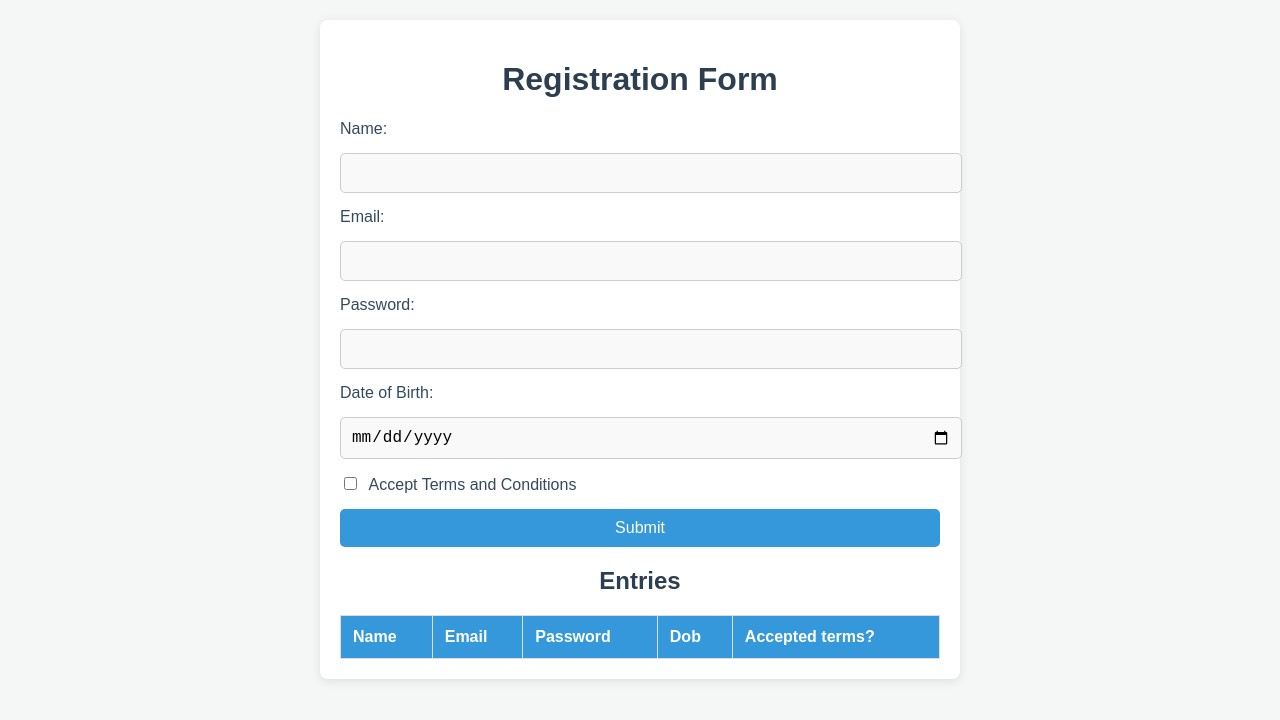
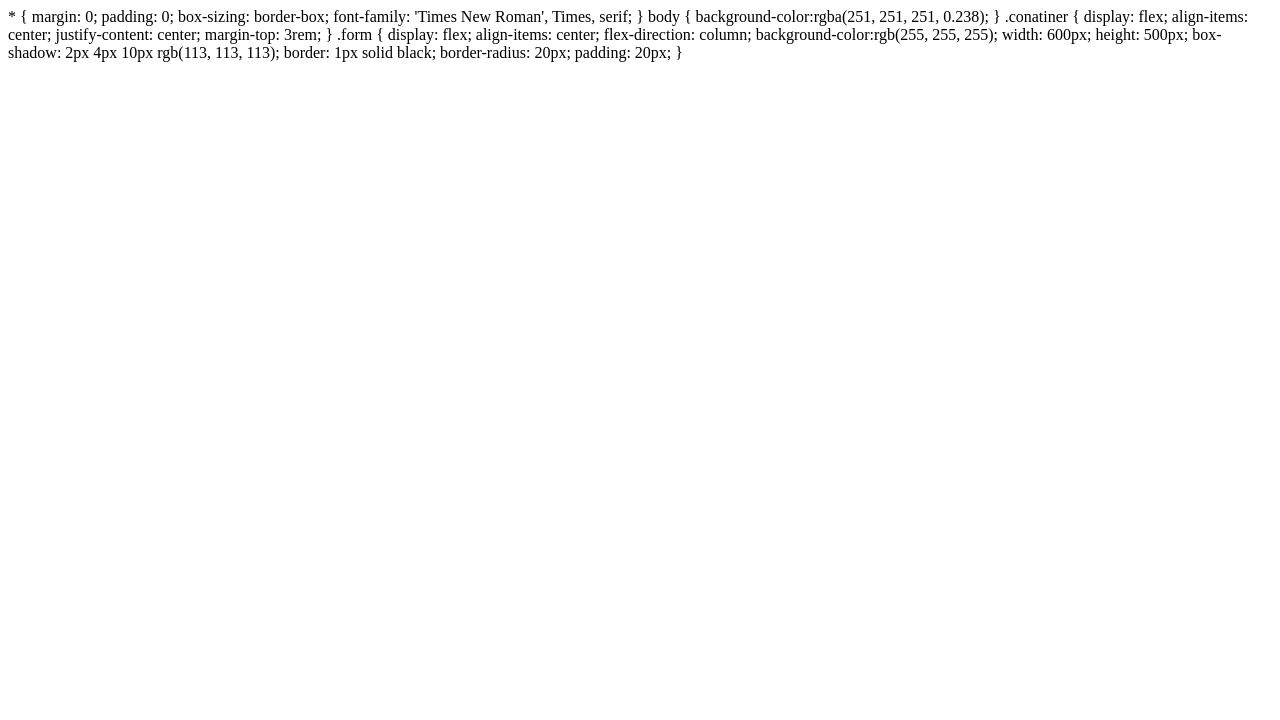
Before and after one commit to gollaaravindkumar/wd101, a plain HTML site: page index.html in a window 1280 px wide. Drawn offline with Linux system fonts and the light colour scheme.

Commit message:
Update index.html

```diff
--- a/index.html
+++ b/index.html
@@ -1,159 +1,27 @@
-<!DOCTYPE html>
-<html lang="en">
-<head>
-    <meta charset="UTF-8">
-    <meta name="viewport" content="width=device-width, initial-scale=1.0">
-    <title>Registration Form</title>
-    <style>
-        /* Body styling */
-        body {
-            font-family: Arial, sans-serif;
-            margin: 0;
-            padding: 20px;
-            background-color: #f4f7f6;
-            color: #333;
-        }
-
-        /* Container for form */
-        .container {
-            max-width: 600px;
-            margin: 0 auto;
-            padding: 20px;
-            background-color: white;
-            border-radius: 8px;
-            box-shadow: 0 2px 10px rgba(0, 0, 0, 0.1);
-        }
-
-        h1, h2 {
-            text-align: center;
-            color: #2c3e50;
-        }
-
-        /* Form styling */
-        form {
-            display: flex;
-            flex-direction: column;
-            gap: 15px;
-        }
-
-        label {
-            font-size: 1rem;
-            color: #34495e;
-        }
-
-        input[type="text"],
-        input[type="email"],
-        input[type="password"],
-        input[type="date"] {
-            width: 100%;
-            padding: 10px;
-            font-size: 1rem;
-            border: 1px solid #ccc;
-            border-radius: 5px;
-            background-color: #f9f9f9;
-            transition: border-color 0.3s;
-        }
-
-        input[type="text"]:focus,
-        input[type="email"]:focus,
-        input[type="password"]:focus,
-        input[type="date"]:focus {
-            border-color: #3498db;
-            outline: none;
-        }
-
-        input[type="checkbox"] {
-            margin-right: 8px;
-        }
-
-        /* Submit button styling */
-        button[type="submit"] {
-            padding: 10px 20px;
-            background-color: #3498db;
-            color: white;
-            font-size: 1rem;
-            border: none;
-            border-radius: 5px;
-            cursor: pointer;
-            transition: background-color 0.3s;
-        }
-
-        button[type="submit"]:hover {
-            background-color: #2980b9;
-        }
-
-        /* Table styling */
-        table {
-            width: 100%;
-            border-collapse: collapse;
-            margin-top: 20px;
-        }
-
-        table, th, td {
-            border: 1px solid #ddd;
-        }
-
-        th, td {
-            padding: 12px;
-            text-align: left;
-        }
-
-        th {
-            background-color: #3498db;
-            color: white;
-        }
-
-        tr:nth-child(even) {
-            background-color: #f9f9f9;
-        }
-
-
-    </style>
-</head>
-<body>
-
-    <div class="container">
-        <h1>Registration Form</h1>
-
-        <form id="registrationForm">
-            <label for="name">Name:</label>
-            <input type="text" id="name" required>
-
-            <label for="email">Email:</label>
-            <input type="email" id="email" required>
-
-            <label for="password">Password:</label>
-            <input type="password" id="password" required>
-
-            <label for="dob">Date of Birth:</label>
-            <input type="date" id="dob" required>
-
-            <label for="terms">
-                <input type="checkbox" id="terms" required>
-                Accept Terms and Conditions
-            </label>
-
-            <button type="submit">Submit</button>
-        </form>
-
-        <h2>Entries</h2>
-
-        <table id="userTable">
-            <thead>
-                <tr>
-                    <th>Name</th>
-                    <th>Email</th>
-                    <th>Password</th>
-                    <th>Dob</th>
-                    <th>Accepted terms?</th>
-                </tr>
-            </thead>
-            <tbody>
-                <!-- Table rows will be dynamically added here -->
-            </tbody>
-        </table>
-    </div>
-
-    <script src="index.js"></script>
-</body>
-</html>
+* {
+    margin: 0;
+    padding: 0;
+    box-sizing: border-box;
+    font-family: 'Times New Roman', Times, serif;
+  }
+  body {
+    background-color:rgba(251, 251, 251, 0.238);
+  }
+  .conatiner {
+    display: flex;
+    align-items: center;
+    justify-content: center;
+    margin-top: 3rem;
+  }
+  .form {
+    display: flex;
+    align-items: center;
+    flex-direction: column;
+    background-color:rgb(255, 255, 255);
+    width: 600px;
+    height: 500px;
+    box-shadow: 2px 4px 10px rgb(113, 113, 113);
+    border: 1px solid black;
+    border-radius: 20px;
+    padding: 20px;
+  }
```
